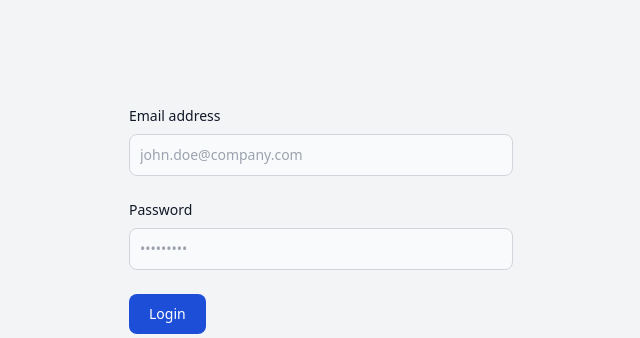
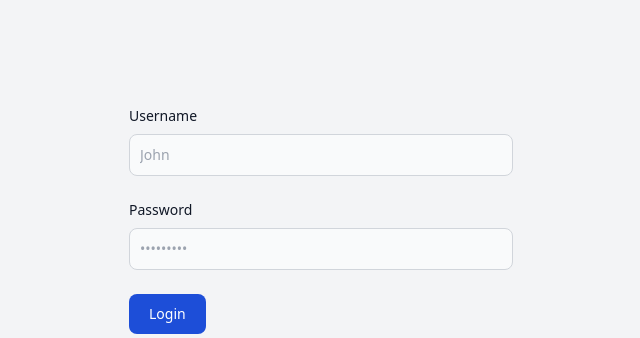
Before and after one commit to smitjogani/Driveclone-NodeJS, a Node server app: page /user/login in a window 1280 px wide. Shown: the part 180-518 px from the top of the page, without its empty margins (319-959 px from the left). Run offline with Node 20, Linux system fonts and the light colour scheme; some libraries are stand-ins or nearby versions.

Commit message:
Login-UI

```diff
--- a/routes/user.routes.js
+++ b/routes/user.routes.js
@@ -43,9 +43,23 @@ router.get('/login', (req, res) => {
 });
 
 router.post('/login', (req, res) => {
-    body('email').trim().isEmail(),
-    body('password').trim().isLength({ min: 5 })
 
+    body('password').trim().isLength({ min: 5 }),
+        body('username').trim().isLength({ min: 3 }),
+
+
+        async (req, res) => {
+            const errors = validationResult(req);
+
+            if (!errors.isEmpty()) {
+                return res.status(400).json({
+                    errors: errors.array(),
+                    message: 'Invalid data'
+                });
+            }
+
+            const { username, password } = req.body;
+        }
 
 });
 
--- a/views/login.ejs
+++ b/views/login.ejs
@@ -16,16 +16,16 @@
     <form class="w-96" method="post" action="/user/login">
       <div class="mb-6">
         <label
-          for="email"
+          for="username"
           class="block mb-2 text-sm font-medium text-gray-900 dark:text-white"
-          >Email address</label
+          >Username</label
         >
         <input
-          type="email"
-          id="email"
-          name="email"
+          type="text"
+          id="first_name"
           class="bg-gray-50 border border-gray-300 text-gray-900 text-sm rounded-lg focus:ring-blue-500 focus:border-blue-500 block w-full p-2.5 dark:bg-gray-700 dark:border-gray-600 dark:placeholder-gray-400 dark:text-white dark:focus:ring-blue-500 dark:focus:border-blue-500"
-          placeholder="john.doe@company.com"
+          placeholder="John"
+          name="username"
           required
         />
       </div>
```
